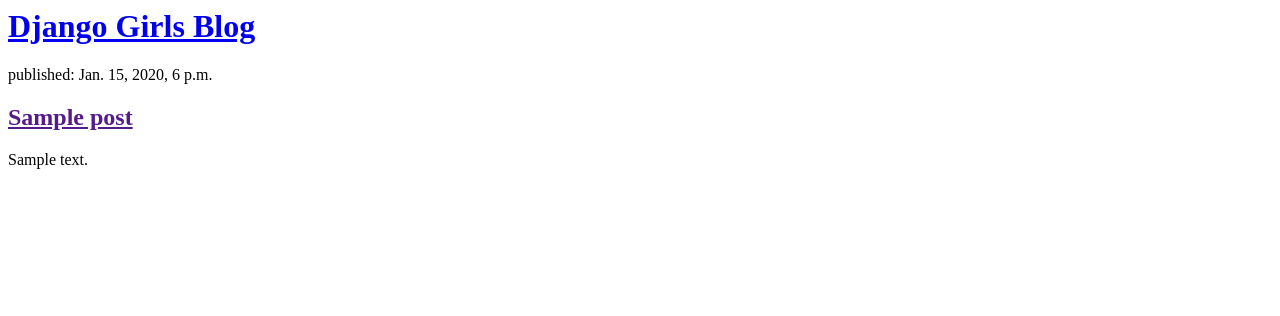
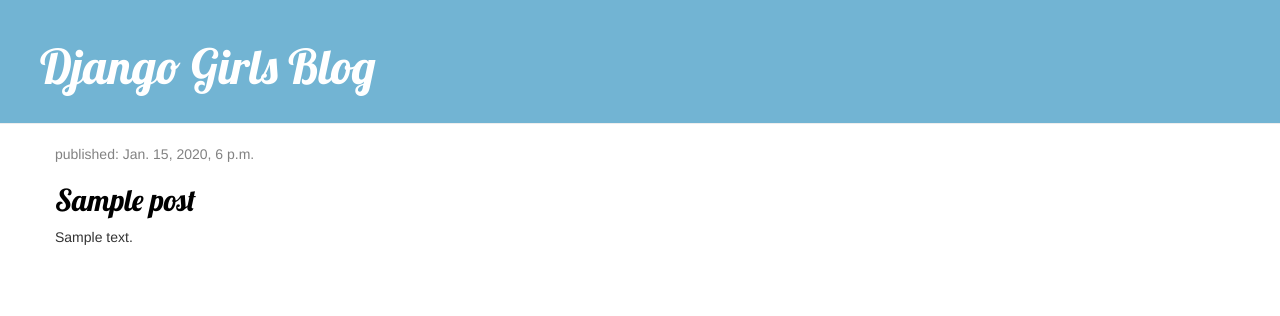
Before and after one commit to jaywelj/django-blog-page, a Django app: template mysite/blog/templates/blog/post_list.html in a window 1280 px wide. Shown: the top 316 px of the page. Run offline with Django 3.2, Linux system fonts and the light colour scheme; the template is opened without the code that fills it: values that come from a table or form of the project are taken from there, others are empty; tables that the repository leaves empty hold one stand-in row (values such as "Sample post"); some libraries are stand-ins or nearby versions.

Commit message:
Added design and template extensions

```diff
--- /dev/null
+++ b/mysite/blog/static/css/blog.css
@@ -0,0 +1,50 @@
+h1 a, h2 a {
+    color: #C25100;
+    font-family: 'Lobster';
+}
+.page-header {
+    background-color: #72b4d3;
+    margin-top: 0;
+    padding: 20px 20px 20px 40px;
+}
+
+.page-header h1, .page-header h1 a, .page-header h1 a:visited, .page-header h1 a:active {
+    color: #ffffff;
+    font-size: 36pt;
+    text-decoration: none;
+}
+
+.content {
+    margin-left: 40px;
+}
+
+h1, h2, h3, h4 {
+    font-family: 'Lobster', cursive;
+}
+
+.date {
+    color: #828282;
+}
+
+.save {
+    float: right;
+}
+
+.post-form textarea, .post-form input {
+    width: 100%;
+}
+
+.top-menu, .top-menu:hover, .top-menu:visited {
+    color: #ffffff;
+    float: right;
+    font-size: 26pt;
+    margin-right: 20px;
+}
+
+.post {
+    margin-bottom: 70px;
+}
+
+.post h2 a, .post h2 a:visited {
+    color: #000000;
+}
--- /dev/null
+++ b/mysite/blog/templates/blog/base.html
@@ -0,0 +1,25 @@
+{% load static %}
+<html>
+    <head>
+    	<link rel="stylesheet" href="//maxcdn.bootstrapcdn.com/bootstrap/3.2.0/css/bootstrap.min.css">
+		<link rel="stylesheet" href="//maxcdn.bootstrapcdn.com/bootstrap/3.2.0/css/bootstrap-theme.min.css">
+		<link href="https://fonts.googleapis.com/css?family=Lobster" rel="stylesheet">
+		<link rel="stylesheet" href="{% static 'css/blog.css' %}">
+        <title>Django Girls blog</title>
+    </head>
+    <body>
+        <body>
+    <div class="page-header">
+        <h1><a href="/">Django Girls Blog</a></h1>
+    </div>
+    <div class="content container">
+        <div class="row">
+            <div class="col-md-8">
+            {% block content %}
+            {% endblock %}
+            </div>
+        </div>
+    </div>
+</body>
+    </body>
+</html>
--- a/mysite/blog/templates/blog/post_list.html
+++ b/mysite/blog/templates/blog/post_list.html
@@ -1,17 +1,13 @@
-<html>
-    <head>
-        <title>Django Girls blog</title>
-    </head>
-    <body>
-        <div>
-            <h1><a href="/">Django Girls Blog</a></h1>
-        </div>
-        {% for post in posts %}
-	        <div>
-	            <p>published: {{post.published_date}}</p>
-	            <h2><a href="">{{post.title}}</a></h2>
-	            <p>{{post.text}}</p>
-	        </div>
-        {% endfor %}
-    </body>
-</html>
+{% extends 'blog/base.html' %}
+
+{% block content %}
+	{% for post in posts %}
+		<div class="post">
+			<div class="date">
+				<p>published: {{ post.published_date }}</p>
+			</div>
+			<h2><a href="{% url 'post_detail' pk=post.pk %}">{{ post.title }}</a></h2>
+			<p>{{ post.text|linebreaksbr }}</p>
+		</div>
+	{% endfor %}
+{% endblock %}
--- a/mysite/blog/urls.py
+++ b/mysite/blog/urls.py
@@ -1,6 +1,8 @@
 from django.urls import path
 from . import views
 
-urlpatterns = {
+urlpatterns = [
 	path('', views.post_list, name='post_list'),
-}
+	path('post/<int:pk>/',views.post_detail, name='post_detail'),
+
+]
--- a/mysite/blog/views.py
+++ b/mysite/blog/views.py
@@ -1,4 +1,4 @@
-from django.shortcuts import render
+from django.shortcuts import render, get_object_or_404
 from .models import Post
 from django.utils import timezone
 
@@ -6,3 +6,7 @@ from django.utils import timezone
 def post_list(request):
 	posts = Post.objects.filter(published_date__lte=timezone.now()).order_by("published_date")
 	return(render(request, 'blog/post_list.html',{'posts':posts}))
+
+def post_detail(request, pk):
+	post = get_object_or_404(Post, pk=pk)
+	return render(request, 'blog/post_detail.html', {'post':post})
```
Also changed, not shown: mysite/blog/templates/blog/post_detail.html (added, +13 -0 lines).
